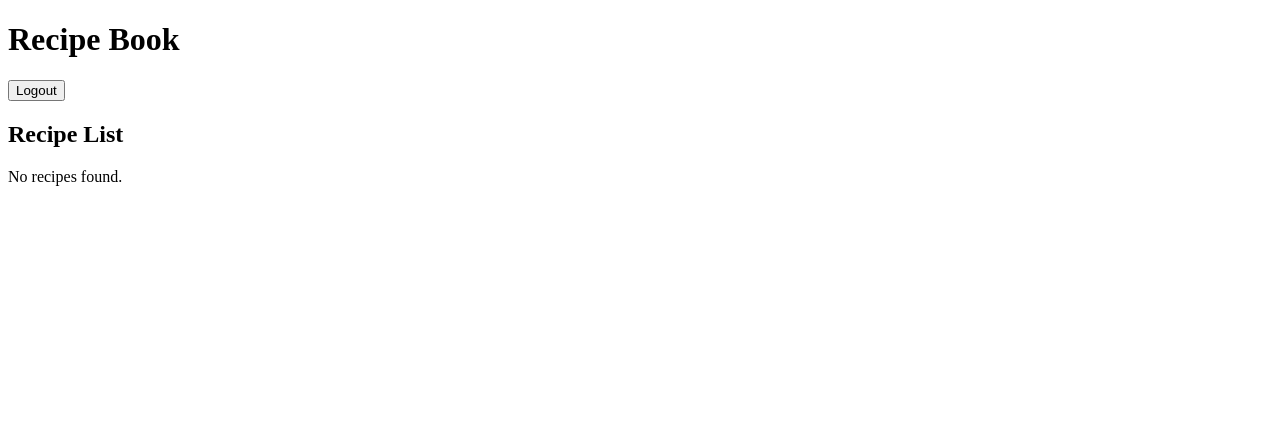
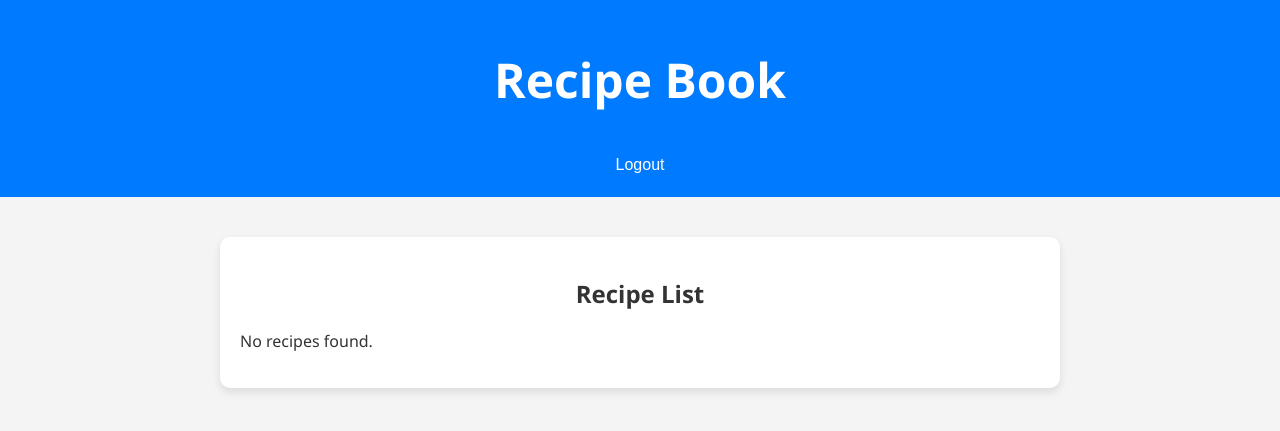
Before and after one commit to Mieka068/recipebook-laciste-ramonamiekaela, a Django app: page /recipes/list/ in a window 1280 px wide. Shown: the top 431 px of the page. Run offline with Django 5.2, Linux system fonts and the light colour scheme; the visitor is signed in with stand-in values (Sample User, id 1); data that the repository does not hold is empty.

Commit message:
Added css formatting for style

```diff
--- a/recipebook/templates/base.html
+++ b/recipebook/templates/base.html
@@ -4,8 +4,99 @@
     <meta charset="UTF-8">
     <meta name="viewport" content="width=device-width, initial-scale=1.0">
     <title>Recipe Book | {% block title %}{% endblock %}</title>
+
+    <!-- Embedded CSS -->
+    <style>
+        body {
+            font-family: "Century Gothic", "Segoe UI", sans-serif;
+            background-color: #f4f4f4;
+            color: #333;
+            margin: 0;
+            padding: 0;
+        }
+
+        /* Header Styling */
+        header {
+            background-color: #007bff;
+            color: white;
+            text-align: center;
+            padding: 15px;
+            font-size: 24px;
+            font-weight: bold;
+        }
+
+        /* Layout Container */
+        .container {
+            max-width: 800px;
+            margin: 40px auto;
+            background: white;
+            padding: 20px;
+            border-radius: 10px;
+            box-shadow: 0px 4px 8px rgba(0, 0, 0, 0.1);
+        }
+
+        /* Links */
+        a {
+            color: #007bff;
+            text-decoration: none;
+            font-weight: bold;
+        }
+
+        a:hover {
+            color: #0056b3;
+        }
+
+        /* Buttons */
+        button {
+            background-color: #dc3545;
+            color: white;
+            border: none;
+            padding: 8px 12px;
+            border-radius: 5px;
+            cursor: pointer;
+            font-size: 16px;
+        }
+
+        button:hover {
+            background-color: #c82333;
+        }
+
+        /* List Styling */
+        ul {
+            list-style-type: none;
+            padding: 0;
+        }
+
+        li {
+            background: #f1f1f1;
+            margin: 8px 0;
+            padding: 10px;
+            border-radius: 5px;
+        }
+
+        /* Page Title */
+        h2 {
+            text-align: center;
+            font-weight: bold;
+        }
+
+        /* Form Styling */
+        form {
+            text-align: center;
+        }
+
+        form button {
+            background-color: #007bff;
+        }
+
+        form button:hover {
+            background-color: #0056b3;
+        }
+
+    </style>
 </head>
 <body>
+
     <!-- Header Section -->
     <header>
         <h1>Recipe Book</h1>
@@ -19,10 +110,11 @@
         {% endif %}
     </header>
 
-    <!-- Page Title -->
-    <h2>{% block page_title %}{% endblock %}</h2>
+    <!-- Main Container -->
+    <div class="container">
+        <h2>{% block page_title %}{% endblock %}</h2>
+        {% block content %}{% endblock %}
+    </div>
 
-    <!-- Main Content -->
-    {% block content %}{% endblock %}
 </body>
 </html>
```
Also changed, not shown: recipebook/templates/ledger/recipe_detail.html (+107 -7 lines), recipebook/templates/ledger/recipe_list.html (+55 -10 lines).
